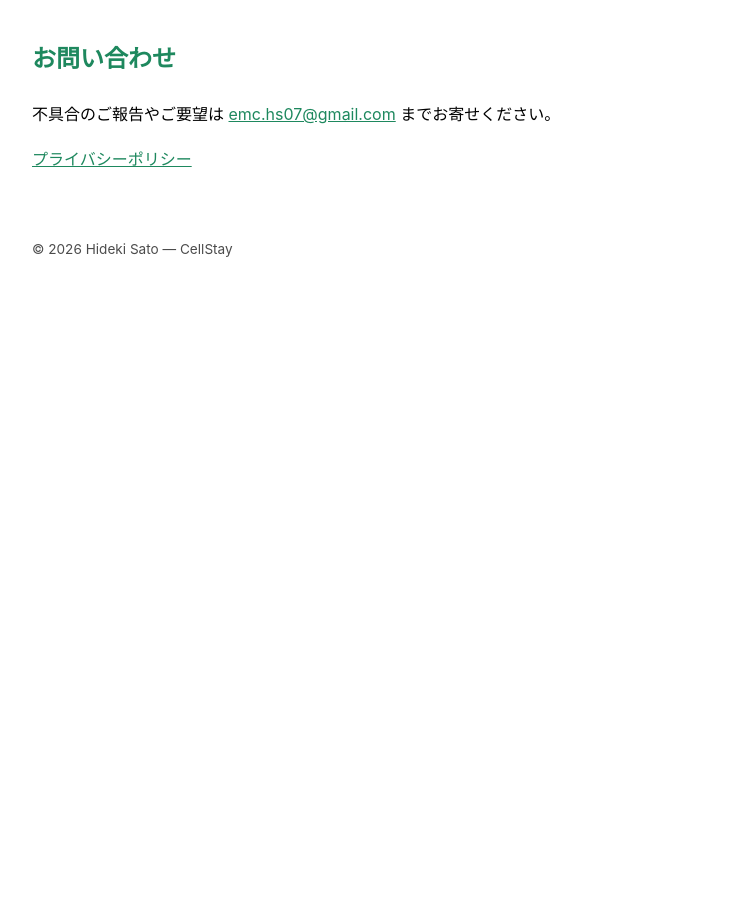
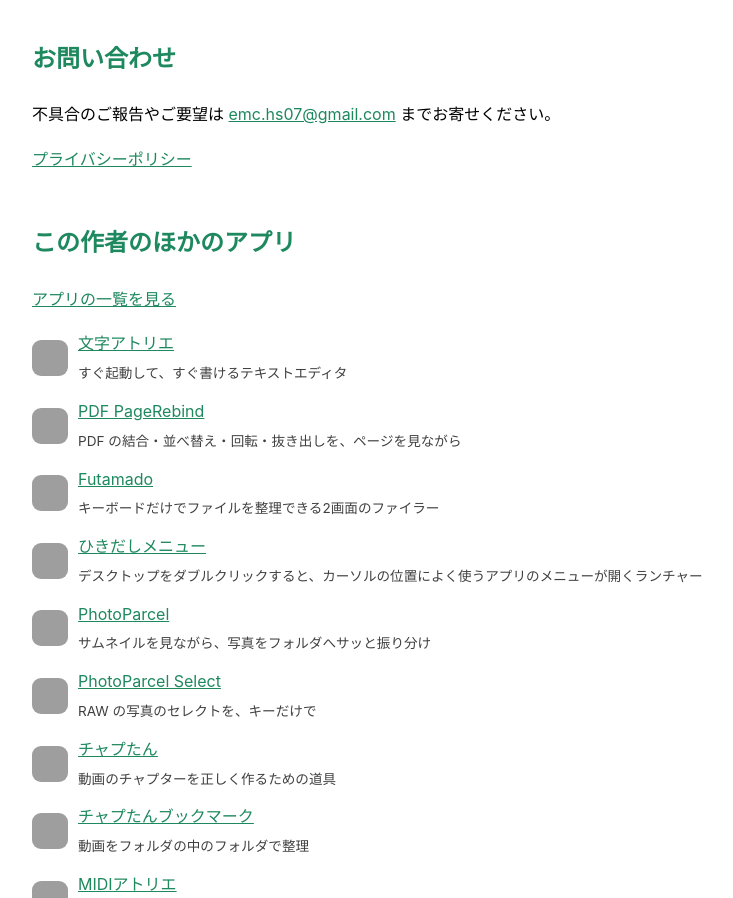
Before and after one commit to emchs07-prog/cellstay-support, a plain HTML site: page index.html in a window 1280 px wide. Shown: the part 1902-2800 px from the top of the page, without its empty margins (248-981 px from the left). Before the commit the page ends 2196 px from the top, so only its background shows below. Drawn offline with Linux system fonts and the light colour scheme; grey boxes are pictures that could not be loaded.

Commit message:
題名から「サポート」を外し、ページの下に「この作者のほかのアプリ」を足した

```diff
--- a/index.html
+++ b/index.html
@@ -27,7 +27,7 @@
 <meta name="twitter:card" content="summary_large_image">
 </head>
 <body>
-<h1>CellStay サポート</h1>
+<h1>CellStay</h1>
 <p class="og-card"><img src="og.png" alt="CellStayの紹介" width="1200" height="630" style="display:block;width:100%;max-width:720px;height:auto;border-radius:12px;margin:12px 0 24px;"></p>
 <p>CellStay（セルステイ）は、CSV ファイルを開いたときの形のまま直せる Mac アプリです。Excel で作った Shift-JIS の CSV も、文字コード・改行・区切り文字を自動で見分けて開き、直したセルだけを書き換えて保存します。直していない部分は、元のファイルと1バイトも変わりません。</p>
 
@@ -63,6 +63,26 @@
 <p>不具合のご報告やご要望は <a href="mailto:emc.hs07@gmail.com">emc.hs07@gmail.com</a> までお寄せください。</p>
 <p><a href="privacy.html">プライバシーポリシー</a></p>
 
+<!-- この作者のほかのアプリ（ここから） -->
+<section class="other-apps" style="margin-top:3rem;">
+<h2>この作者のほかのアプリ</h2>
+<p><a href="https://emchs07-prog.github.io/">アプリの一覧を見る</a></p>
+<ul style="padding:0;margin:1rem 0 0;">
+<li style="display:flex;gap:10px;align-items:center;margin:0 0 10px;list-style:none;"><img src="https://emchs07-prog.github.io/icons/mojiatelier-support.png" alt="" width="36" height="36" style="border-radius:9px;flex:none;"><span><a href="https://emchs07-prog.github.io/mojiatelier-support/">文字アトリエ</a><br><span style="font-size:.85em;opacity:.75;">すぐ起動して、すぐ書けるテキストエディタ</span></span></li>
+<li style="display:flex;gap:10px;align-items:center;margin:0 0 10px;list-style:none;"><img src="https://emchs07-prog.github.io/icons/pdfpageworkshop-support.png" alt="" width="36" height="36" style="border-radius:9px;flex:none;"><span><a href="https://emchs07-prog.github.io/pdfpageworkshop-support/">PDF PageRebind</a><br><span style="font-size:.85em;opacity:.75;">PDF の結合・並べ替え・回転・抜き出しを、ページを見ながら</span></span></li>
+<li style="display:flex;gap:10px;align-items:center;margin:0 0 10px;list-style:none;"><img src="https://emchs07-prog.github.io/icons/futamado-support.png" alt="" width="36" height="36" style="border-radius:9px;flex:none;"><span><a href="https://emchs07-prog.github.io/futamado-support/">Futamado</a><br><span style="font-size:.85em;opacity:.75;">キーボードだけでファイルを整理できる2画面のファイラー</span></span></li>
+<li style="display:flex;gap:10px;align-items:center;margin:0 0 10px;list-style:none;"><img src="https://emchs07-prog.github.io/icons/hikidashimenu-support.png" alt="" width="36" height="36" style="border-radius:9px;flex:none;"><span><a href="https://emchs07-prog.github.io/hikidashimenu-support/">ひきだしメニュー</a><br><span style="font-size:.85em;opacity:.75;">デスクトップをダブルクリックすると、カーソルの位置によく使うアプリのメニューが開くランチャー</span></span></li>
+<li style="display:flex;gap:10px;align-items:center;margin:0 0 10px;list-style:none;"><img src="https://emchs07-prog.github.io/icons/photoparcel-support.png" alt="" width="36" height="36" style="border-radius:9px;flex:none;"><span><a href="https://emchs07-prog.github.io/photoparcel-support/">PhotoParcel</a><br><span style="font-size:.85em;opacity:.75;">サムネイルを見ながら、写真をフォルダへサッと振り分け</span></span></li>
+<li style="display:flex;gap:10px;align-items:center;margin:0 0 10px;list-style:none;"><img src="https://emchs07-prog.github.io/icons/photoparcel-select-support.png" alt="" width="36" height="36" style="border-radius:9px;flex:none;"><span><a href="https://emchs07-prog.github.io/photoparcel-select-support/">PhotoParcel Select</a><br><span style="font-size:.85em;opacity:.75;">RAW の写真のセレクトを、キーだけで</span></span></li>
+<li style="display:flex;gap:10px;align-items:center;margin:0 0 10px;list-style:none;"><img src="https://emchs07-prog.github.io/icons/chaptan.png" alt="" width="36" height="36" style="border-radius:9px;flex:none;"><span><a href="https://emchs07-prog.github.io/chaptan/">チャプたん</a><br><span style="font-size:.85em;opacity:.75;">動画のチャプターを正しく作るための道具</span></span></li>
+<li style="display:flex;gap:10px;align-items:center;margin:0 0 10px;list-style:none;"><img src="https://emchs07-prog.github.io/icons/chaptanbookmark.png" alt="" width="36" height="36" style="border-radius:9px;flex:none;"><span><a href="https://emchs07-prog.github.io/chaptanbookmark/">チャプたんブックマーク</a><br><span style="font-size:.85em;opacity:.75;">動画をフォルダの中のフォルダで整理</span></span></li>
+<li style="display:flex;gap:10px;align-items:center;margin:0 0 10px;list-style:none;"><img src="https://emchs07-prog.github.io/icons/midiatelier-support.png" alt="" width="36" height="36" style="border-radius:9px;flex:none;"><span><a href="https://emchs07-prog.github.io/midiatelier-support/">MIDIアトリエ</a><br><span style="font-size:.85em;opacity:.75;">鍵盤がなくても、パソコンのキーボードで曲を打ち込めます</span></span></li>
+<li style="display:flex;gap:10px;align-items:center;margin:0 0 10px;list-style:none;"><img src="https://emchs07-prog.github.io/icons/jimudentaku-support.png" alt="" width="36" height="36" style="border-radius:9px;flex:none;"><span><a href="https://emchs07-prog.github.io/jimudentaku-support/">事務電卓</a><br><span style="font-size:.85em;opacity:.75;">机の上の実務電卓と同じ使い勝手</span></span></li>
+<li style="display:flex;gap:10px;align-items:center;margin:0 0 10px;list-style:none;"><img src="https://emchs07-prog.github.io/icons/tecola.png" alt="" width="36" height="36" style="border-radius:9px;flex:none;"><span><a href="https://emchs07-prog.github.io/tecola/">Tecola</a><br><span style="font-size:.85em;opacity:.75;">システム手帳風の週間カレンダー</span></span></li>
+<li style="display:flex;gap:10px;align-items:center;margin:0 0 10px;list-style:none;"><img src="https://emchs07-prog.github.io/icons/goodsordermatome-support.png" alt="" width="36" height="36" style="border-radius:9px;flex:none;"><span><a href="https://emchs07-prog.github.io/goodsordermatome-support/">グッズ注文まとめ</a><br><span style="font-size:.85em;opacity:.75;">部活のグッズの申込を集計して、配布用・発注用の表と集金表まで作ります</span></span></li>
+</ul>
+</section>
+<!-- この作者のほかのアプリ（ここまで） -->
 <footer>© 2026 Hideki Sato — CellStay</footer>
 </body>
 </html>
```
